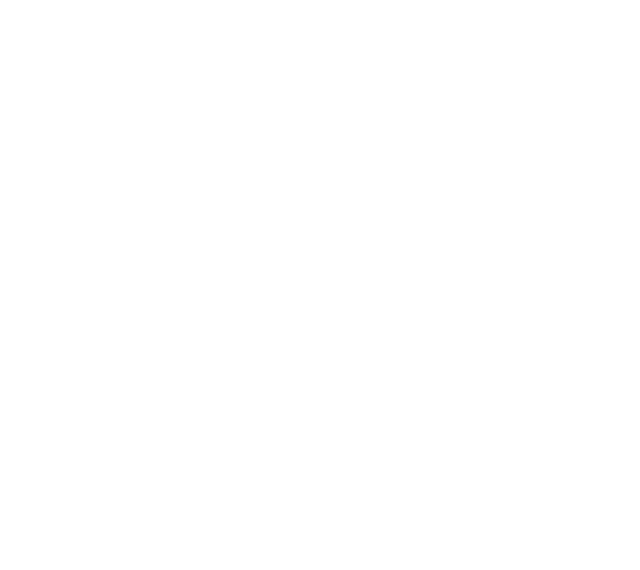
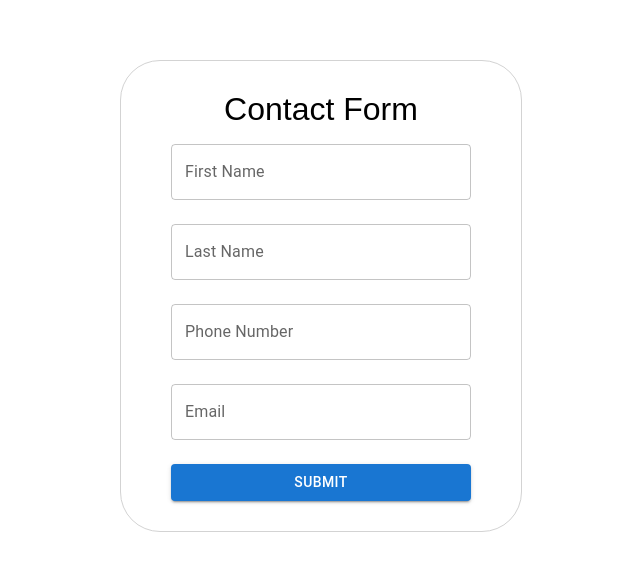
Before and after one commit to SankalpKokare/React-FrontendTask, a React (Vite) app: page /userdata in a window 1280 px wide. Before the commit this address had no page. Shown: the part 112-682 px from the top of the page, without its empty margins (327-967 px from the left). Built offline with nearby package versions, Linux system fonts and the light colour scheme.

Commit message:
Created user data form and redux store to save data

```diff
--- a/src/App.tsx
+++ b/src/App.tsx
@@ -1,12 +1,14 @@
 import "./App.css";
 import Counter from "./Components/Counter/Counter";
 import { BrowserRouter, Routes, Route } from "react-router-dom";
+import UserData from "./Components/UserData/UserData";
 
 function App() {
   return (
     <BrowserRouter>
       <Routes>
-        <Route path="/" element={<Counter/>}/>
+        <Route path="/" element={<Counter />} />
+        <Route path="/userdata" element={<UserData />} />
       </Routes>
     </BrowserRouter>
   );
--- /dev/null
+++ b/src/Components/UserData/FormSlice.ts
@@ -0,0 +1,28 @@
+import { createSlice } from '@reduxjs/toolkit';
+
+const getInitialState = () => {
+  const storedFormData = localStorage.getItem('formData');
+  return storedFormData ? JSON.parse(storedFormData) : {
+    firstName: '',
+    lastName: '',
+    phoneNumber: '',
+    email: ''
+  };
+};
+
+export const formSlice = createSlice({
+  name: 'form',
+  initialState: {
+    data: getInitialState()
+  },
+  reducers: {
+    setFormData: (state, action) => {
+      state.data = action.payload;
+      localStorage.setItem('formData', JSON.stringify(state.data));
+    }
+  }
+});
+
+export const { setFormData } = formSlice.actions;
+
+export default formSlice.reducer;
--- /dev/null
+++ b/src/Components/UserData/UserData.css
@@ -0,0 +1,25 @@
+.form-container {
+  display: flex;
+  flex-direction: column;
+  height: 100vh;
+  width: 100vw;
+  justify-content: center;
+  align-items: center;
+}
+
+.form-content {
+  align-items: center;
+  max-width: 300px;
+  border: 1px solid lightgray;
+  padding: 30px 50px;
+  border-radius: 40px;
+  gap: 20px;
+}
+
+.form-content h1 {
+  margin: 0px;
+  padding: 0px;
+  font-family: Arial, Helvetica, sans-serif;
+  text-align: center;
+  font-weight: lighter;
+}
--- /dev/null
+++ b/src/Components/UserData/UserData.tsx
@@ -0,0 +1,81 @@
+import { useState } from "react";
+import { useDispatch } from "react-redux";
+import { setFormData } from "./FormSlice";
+import { TextField, Button } from "@mui/material";
+import "./UserData.css";
+const UserData = () => {
+  const [formData, setFormDataState] = useState({
+    firstName: "",
+    lastName: "",
+    phoneNumber: "",
+    email: "",
+  });
+
+  const dispatch = useDispatch();
+
+  const handleChange = (e: any) => {
+    const { name, value } = e.target;
+    setFormDataState((prev) => ({
+      ...prev,
+      [name]: value,
+    }));
+  };
+
+  const handleSubmit = (e: any) => {
+    e.preventDefault();
+    dispatch(setFormData(formData));
+  };
+
+  return (
+    <div className="form-container">
+      <div className="form-content">
+        <h1>Contact Form</h1>
+        <form onSubmit={handleSubmit}>
+          <TextField
+            label="First Name"
+            name="firstName"
+            value={formData.firstName}
+            onChange={handleChange}
+            fullWidth
+            margin="normal"
+          />
+          <TextField
+            label="Last Name"
+            name="lastName"
+            value={formData.lastName}
+            onChange={handleChange}
+            fullWidth
+            margin="normal"
+          />
+          <TextField
+            label="Phone Number"
+            name="phoneNumber"
+            value={formData.phoneNumber}
+            onChange={handleChange}
+            fullWidth
+            margin="normal"
+          />
+          <TextField
+            label="Email"
+            name="email"
+            value={formData.email}
+            onChange={handleChange}
+            fullWidth
+            margin="normal"
+          />
+          <Button
+            type="submit"
+            variant="contained"
+            color="primary"
+            fullWidth
+            sx={{ mt: 2 }}
+          >
+            Submit
+          </Button>
+        </form>
+      </div>
+    </div>
+  );
+};
+
+export default UserData;
--- /dev/null
+++ b/src/store.ts
@@ -0,0 +1,8 @@
+import { configureStore } from "@reduxjs/toolkit";
+import formReducer from "./Components/UserData/FormSlice";
+
+export const store = configureStore({
+  reducer: {
+    form: formReducer,
+  },
+});
```
Also changed, not shown: package.json (+6 -1 lines), src/Components/UserData/Display.tsx (added, +18 -0 lines), src/main.tsx (+6 -2 lines), 1 other file (tests, documents, lock files or other folders).
